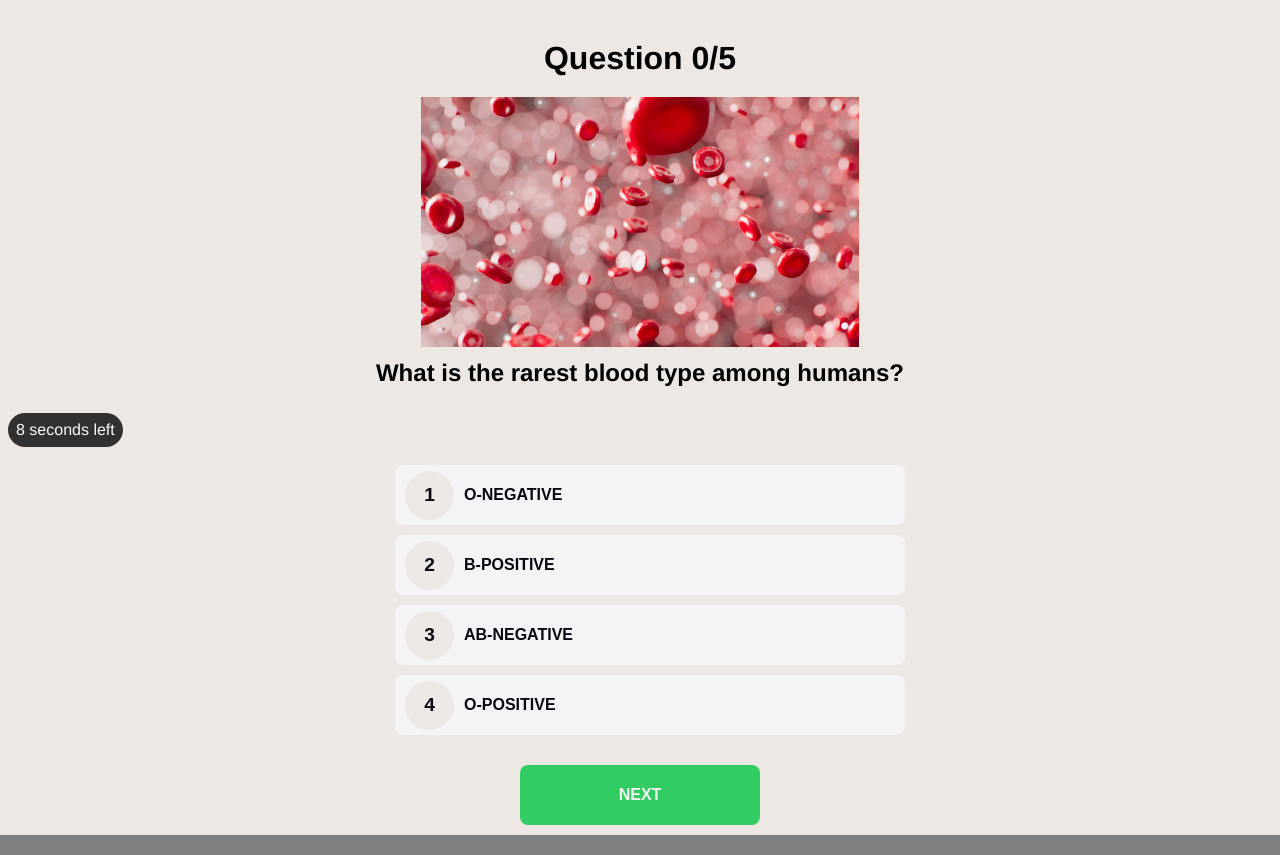
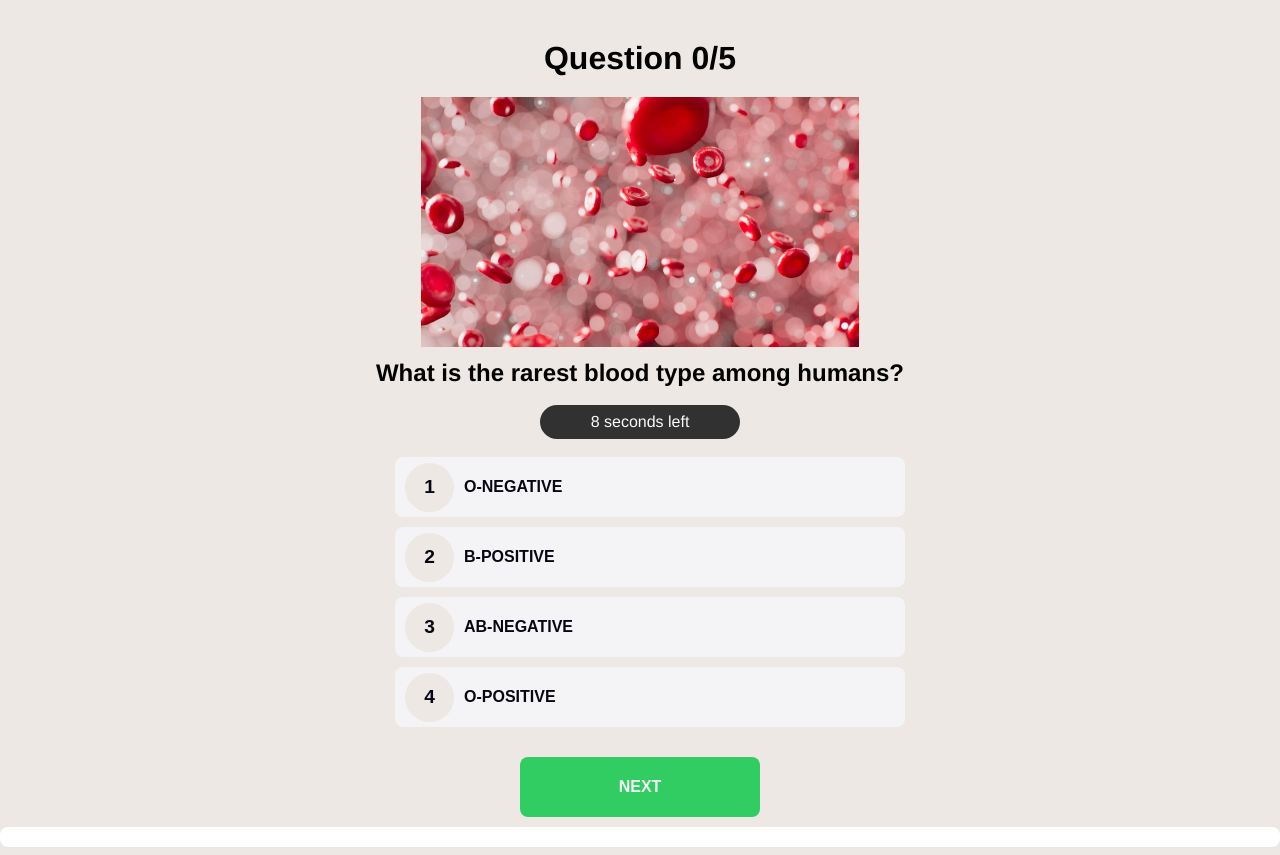
Before and after one commit to Technigo/project-redux-quiz, a React (Vite) app: page / in a window 1280 px wide. Both pictures are taken after a click on the button "START". Built offline with nearby package versions, Linux system fonts and the light colour scheme.

Commit message:
Progressbar and timer styling

```diff
--- a/src/components/Countdown/Countdown.css
+++ b/src/components/Countdown/Countdown.css
@@ -1,8 +1,10 @@
 .countdown {
-  display: inline-block;
-  margin: 0.5rem;
+  display: block;
+  margin: 0.5rem auto;
   background-color: #313131;
   color: #fafafa;
   padding: 0.5rem;
   border-radius: 2rem;
+  max-width: 200px;
+  text-align: center;
 }
--- a/src/components/CurrentQuestion.jsx
+++ b/src/components/CurrentQuestion.jsx
@@ -19,6 +19,7 @@ export const CurrentQuestion = () => {
           Question {quizState.currentQuestionIndex}/{quizState.questions.length}
         </h1>
       </div>
+
       <div className="questionImage">
         <img src={question.image} />
       </div>
--- a/src/components/ProgressBar/ProgressBar.css
+++ b/src/components/ProgressBar/ProgressBar.css
@@ -1,11 +1,13 @@
 .progressBar {
   height: 20px;
   width: 100%;
-  background-color: grey;
+  background-color: #FFFFFF;
+  border-radius: 8px;
 }
 
 .currentProgress {
   height: 100%;
-  background-color: green;
+  background-color: #31CD63;
   transition: 1s ease;
+  border-radius: 8px;
 }
```
